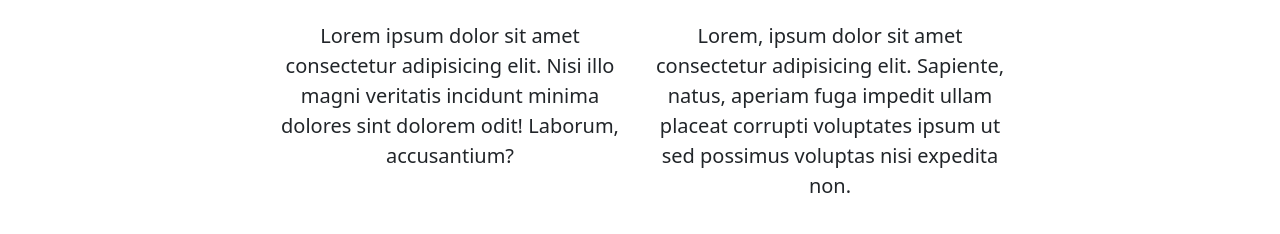
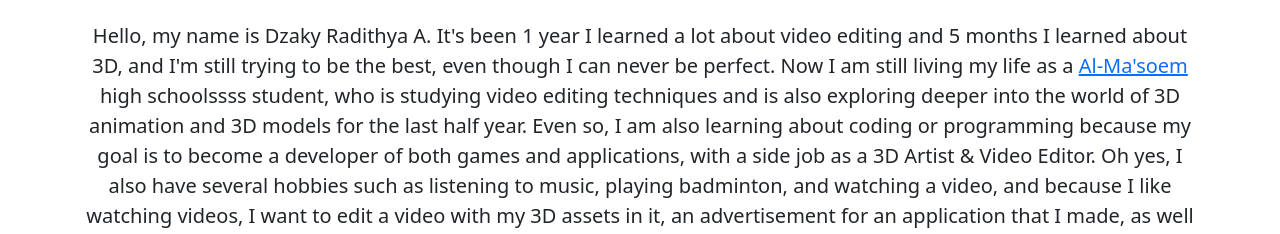
Before and after one commit to dzakyradithyaa/myfirstwebportfolio, a plain HTML site: page index.html in a window 1280 px wide. Shown: the part 718-952 px from the top of the page. Drawn offline with nearby package versions, Linux system fonts and the light colour scheme.

Commit message:
mengisi tulisan about me dan deskripsi projet

```diff
--- a/index.html
+++ b/index.html
@@ -43,6 +43,7 @@
       </div>
     </nav>
     <!-- End Navbar -->
+
     <!-- Jumbotron -->
     <section class="jumbotron text-center">
       <img src="img/jaki.jpg" alt="Dzaky Radithya A" width="200" class="rounded-circle img-thumbnail" />
@@ -67,11 +68,8 @@
           </div>
         </div>
         <div class="row justify-content-center fs-5 text-center">
-          <div class="col-md-4">
-            <p>Lorem ipsum dolor sit amet consectetur adipisicing elit. Nisi illo magni veritatis incidunt minima dolores sint dolorem odit! Laborum, accusantium?</p>
-          </div>
-          <div class="col-md-4">
-            <p>Lorem, ipsum dolor sit amet consectetur adipisicing elit. Sapiente, natus, aperiam fuga impedit ullam placeat corrupti voluptates ipsum ut sed possimus voluptas nisi expedita non.</p>
+          <div class="col">
+            <p>Hello, my name is Dzaky Radithya A. It's been 1 year I learned a lot about video editing and 5 months I learned about 3D, and I'm still trying to be the best, even though I can never be perfect. Now I am still living my life as a <a href="https://almasoem.sch.id/profil-sma/">Al-Ma'soem </a>high schoolssss student, who is studying video editing techniques and is also exploring deeper into the world of 3D animation and 3D models for the last half year. Even so, I am also learning about coding or programming because my goal is to become a developer of both games and applications, with a side job as a 3D Artist & Video Editor. Oh yes, I also have several hobbies such as listening to music, playing badminton, and watching a video, and because I like watching videos, I want to edit a video with my 3D assets in it, an advertisement for an application that I made, as well as assets in in my video games.</p>
           </div>
         </div>
       </div>
@@ -122,7 +120,7 @@
             <div class="card">
               <img src="img/projects/sofa_cycle02.jpg" class="card-img-top" alt="Project 4" />
               <div class="card-body">
-                <p class="card-text">Some quick example text to build on the card title and make up the bulk of the card's content.</p>
+                <p class="card-text fw-bold text-center">The first best 3D Model I made from following the <a href="https://www.youtube.com/user/AndrewPPrice/featured">Blender Guru</a> YouTube channel <a href="https://www.youtube.com/watch?v=wb7yXRmAh0w&list=PLjEaoINr3zgGgS-N9Ews90bDAYYLoP0NO">tutorial.</a></p>
               </div>
             </div>
           </div>
@@ -130,7 +128,7 @@
             <div class="card">
               <img src="img/projects/quarantineearth_eevee.jpg" class="card-img-top" alt="Project 5" />
               <div class="card-body">
-                <p class="card-text">Some quick example text to build on the card title and make up the bulk of the card's content.</p>
+                <p class="card-text fw-bold text-center">The first 3D model that I made completely with my own hands after 1 month and a half I studied <a href="https://www.blender.org/">blender 3d</a> software.</p>
               </div>
             </div>
           </div>
```
